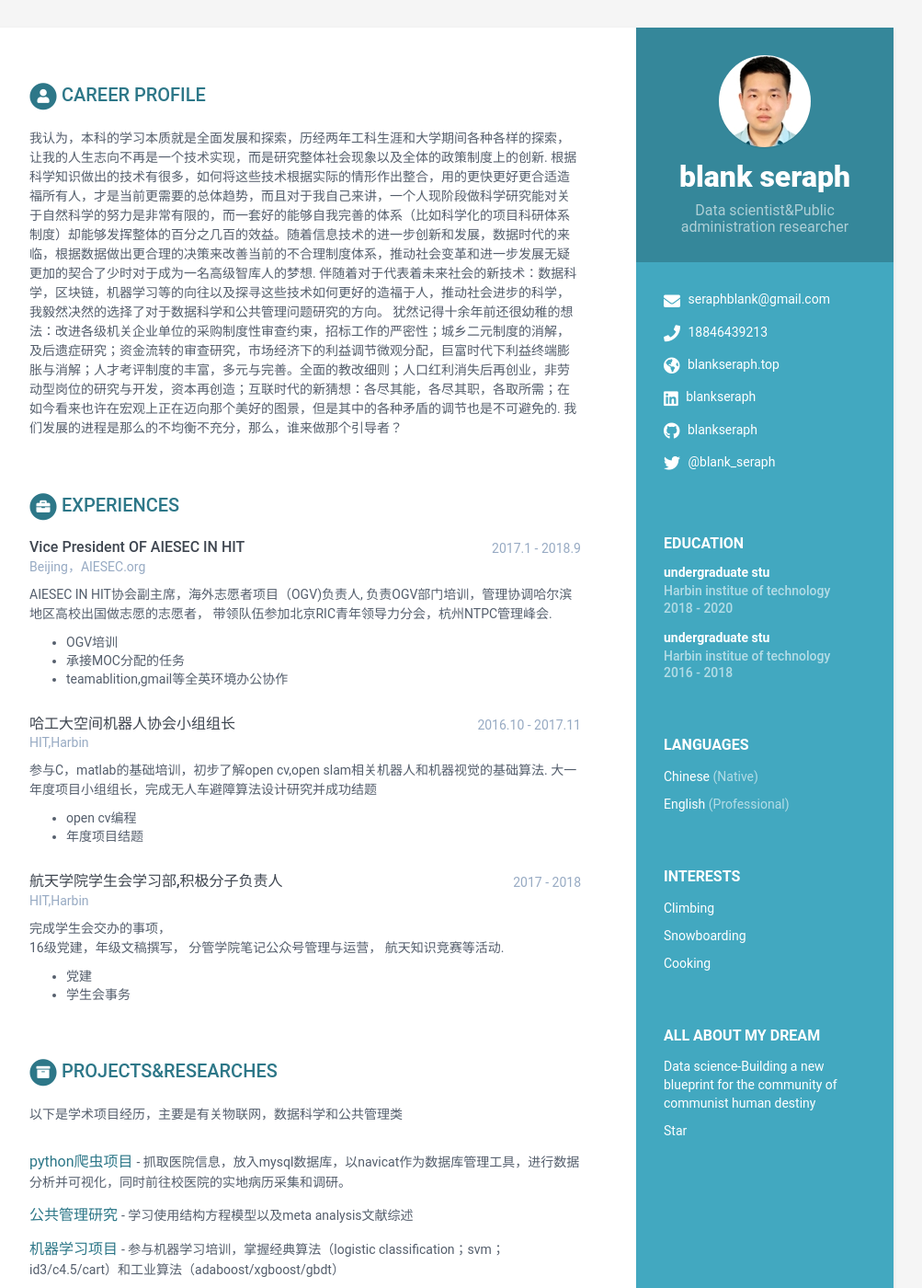
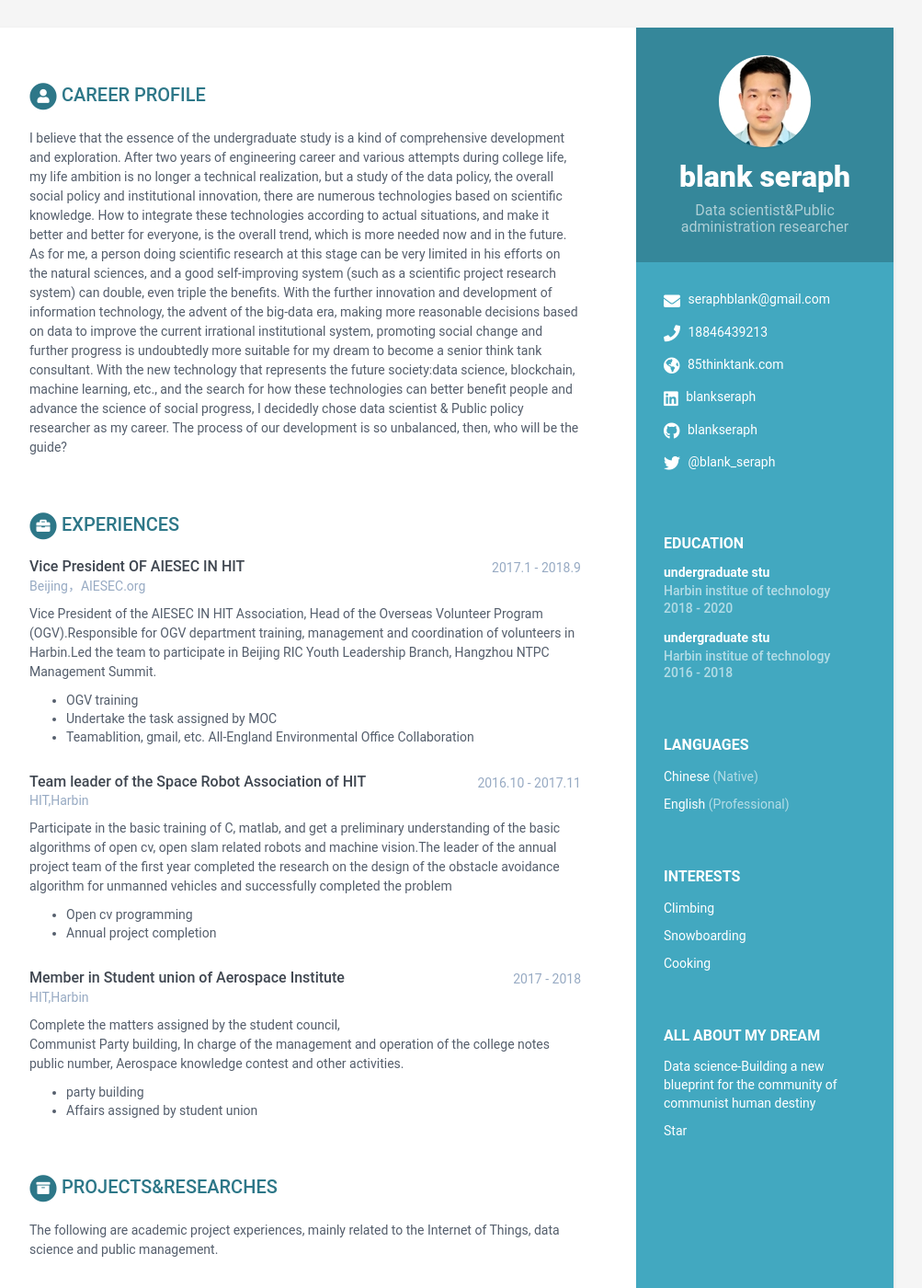
Before and after one commit to BlankSeraph/online-cv, a Jekyll site: the page built from index.html, in a window 1280 px wide and 1400 px high. Shown: the whole window at 92% size, without its empty margins (168-1171 px from the left). Built offline with Jekyll 4.4.1, drawn with Linux system fonts in a browser that asks for light colours; some of the changed text lies outside the part shown.

Commit message:
Update data.yml

```diff
--- a/_data/data.yml
+++ b/_data/data.yml
@@ -14,7 +14,7 @@ sidebar:
     # Sidebar links
     email: seraphblank@gmail.com
     phone: 18846439213
-    website: blankseraph.top #do not add http://
+    website: 85thinktank.com #do not add http://
     linkedin: blankseraph
     github: blankseraph
     gitlab:
@@ -45,12 +45,14 @@ sidebar:
 career-profile:
     title: Career Profile
     summary: |
-        我认为，本科的学习本质就是全面发展和探索，历经两年工科生涯和大学期间各种各样的探索，让我的人生志向不再是一个技术实现，而是研究整体社会现象以及全体的政策制度上的创新.
-        根据科学知识做出的技术有很多，如何将这些技术根据实际的情形作出整合，用的更快更好更合适造福所有人，才是当前更需要的总体趋势，而且对于我自己来讲，一个人现阶段做科学研究能对关于自然科学的努力是非常有限的，而一套好的能够自我完善的体系（比如科学化的项目科研体系制度）却能够发挥整体的百分之几百的效益。随着信息技术的进一步创新和发展，数据时代的来临，根据数据做出更合理的决策来改善当前的不合理制度体系，推动社会变革和进一步发展无疑更加的契合了少时对于成为一名高级智库人的梦想.
-        伴随着对于代表着未来社会的新技术：数据科学，区块链，机器学习等的向往以及探寻这些技术如何更好的造福于人，推动社会进步的科学，我毅然决然的选择了对于数据科学和公共管理问题研究的方向。
-        犹然记得十余年前还很幼稚的想法：改进各级机关企业单位的采购制度性审查约束，招标工作的严密性；城乡二元制度的消解，及后遗症研究；资金流转的审查研究，市场经济下的利益调节微观分配，巨富时代下利益终端膨胀与消解；人才考评制度的丰富，多元与完善。全面的教改细则；人口红利消失后再创业，非劳动型岗位的研究与开发，资本再创造；互联时代的新猜想：各尽其能，各尽其职，各取所需；在如今看来也许在宏观上正在迈向那个美好的图景，但是其中的各种矛盾的调节也是不可避免的.
-        我们发展的进程是那么的不均衡不充分，那么，谁来做那个引导者？
-
+        I believe that the essence of the undergraduate study is a kind of comprehensive development and exploration.
+        After two years of engineering career and various attempts during college life, my life ambition is no longer a technical realization,
+        but a study of the data policy, the overall social policy and institutional innovation, there are numerous technologies based on scientific knowledge.
+        How to integrate these technologies according to actual situations, and make it better and better for everyone, is the overall trend, which is more needed now and in the future.
+        As for me, a person doing scientific research at this stage can be very limited in his efforts on the natural sciences, and a good self-improving system (such as a scientific project research system) can double, even triple the benefits.
+        With the further innovation and development of information technology, the advent of the big-data era, making more reasonable decisions based on data to improve the current irrational institutional system, promoting social change and further progress is undoubtedly more suitable for my dream to become a senior think tank consultant.
+        With the new technology that represents the future society:data science, blockchain, machine learning, etc., and the search for how these technologies can better benefit people and advance the science of social progress, I decidedly chose data scientist & Public policy researcher as my career.
+        The process of our development is so unbalanced, then, who will be the guide?
 
 education:
     - degree: undergraduate stu
@@ -76,64 +78,60 @@ experiences:
       time: 2017.1 - 2018.9
       company: Beijing，AIESEC.org
       details: |
-        AIESEC IN HIT协会副主席，海外志愿者项目（OGV)负责人,
-        负责OGV部门培训，管理协调哈尔滨地区高校出国做志愿的志愿者，
-        带领队伍参加北京RIC青年领导力分会，杭州NTPC管理峰会.
+        Vice President of the AIESEC IN HIT Association, Head of the Overseas Volunteer Program (OGV).Responsible for OGV department training, management and coordination of volunteers in Harbin.Led the team to participate in Beijing RIC Youth Leadership Branch, Hangzhou NTPC Management Summit.
+          - OGV training
+          - Undertake the task assigned by MOC
+          - Teamablition, gmail, etc. All-England Environmental Office Collaboration
 
-          - OGV培训
-          - 承接MOC分配的任务
-          - teamablition,gmail等全英环境办公协作
-
-    - role: 哈工大空间机器人协会小组组长
+    - role: Team leader of the Space Robot Association of HIT
       time: 2016.10 - 2017.11
       company: HIT,Harbin
       details: |
-        参与C，matlab的基础培训，初步了解open cv,open slam相关机器人和机器视觉的基础算法.
-        大一年度项目小组组长，完成无人车避障算法设计研究并成功结题
+        Participate in the basic training of C, matlab, and get a preliminary understanding of the basic algorithms of open cv, open slam related robots and machine vision.The leader of the annual project team of the first year completed the research on the design of the obstacle avoidance algorithm for unmanned vehicles and successfully completed the problem
 
-          - open cv编程
-          - 年度项目结题
+          - Open cv programming
+          - Annual project completion
 
-    - role: 航天学院学生会学习部,积极分子负责人
+    - role: Member in Student union of Aerospace Institute
       time: 2017 - 2018
       company: HIT,Harbin
       details: |
-        完成学生会交办的事项，
-        16级党建，年级文稿撰写，
-        分管学院笔记公众号管理与运营，
-        航天知识竞赛等活动.
+        Complete the matters assigned by the student council,
+        Communist Party building,
+        In charge of the management and operation of the college notes public number,
+        Aerospace knowledge contest and other activities.
 
-          - 党建
-          - 学生会事务
+          - party building
+          - Affairs assigned by student union
 
 projects:
     title: Projects&Researches
     intro: >
-      以下是学术项目经历，主要是有关物联网，数据科学和公共管理类
+      The following are academic project experiences, mainly related to the Internet of Things, data science and public management.
 
     assignments:
-      - title: python爬虫项目
-        tagline: "抓取医院信息，放入mysql数据库，以navicat作为数据库管理工具，进行数据分析并可视化，同时前往校医院的实地病历采集和调研。"
+      - title: Python webcrawler
+        tagline: "Grab the hospital information, put in the mysql database, use navicat as a database management tool, analyze and visualize the data, and go to the school hospital for field medical record collection and research."
 
-      - title: 公共管理研究
-        tagline: "运用统计和计量的知识（主成分和因子分析等）方法探究政府环境信息披露指数与地区绿色债券发行的关系，并撰写发表论文"
-        tagline: "学习使用结构方程模型以及meta analysis文献综述"
+      - title: Reasearch in public management
+        tagline: "Using statistical and quantitative knowledge (principal component and factor analysis, etc.) to explore the relationship between government environmental information disclosure index and regional green bond issuance, and write a paper"
+        tagline: "Learning to use structural equation modeling and a literature review of meta analysis"
 
-      - title: 机器学习项目
-        tagline: "参与机器学习培训，掌握经典算法（logistic classification；svm；id3/c4.5/cart）和工业算法（adaboost/xgboost/gbdt）"
+      - title: Machine learning experience
+        tagline: "Participate in machine learning training, mastering classical algorithms (svm; id3/c4.5/cart) and industrial algorithms (adaboost/xgboost/gbdt)"
 
-      - title: 低功耗嵌入式
-        tagline: "完成msp430f5529为核心的低功耗温控系统构建，熟悉单片机的基本控制，eagle根据元器件的指标设计简单电路板的和利用IAR system对元器件的的简单性能调试"
+      - title: Low-power embedded system research
+        tagline: "Complete msp430f5529 as the core low-power temperature control system, familiar with the basic control of the single-chip microcomputer, eagle design simple circuit board according to the index of components and use the IAR system to debug the simple performance of components"
 
 
 
 publications:
     title: Publications
     intro: |
-      以下是一些代表性的论文和报告
+        The followings are some representative papers and researches
 
     papers:
-      - title: 数据主义者宣言
+      - title: Data-ist Manifesto
         authors: Yongqi li
 #        conference: Addison-Wesley, 1968
 
@@ -146,7 +144,7 @@ publications:
 #        conference: "Comm. ACM 4 (1961), 51–55"
 
 skills:
-    title: Skills &amp; Proficiency
+    title: Skills & Proficiency
 
     toolset:
       - name: Python & R
@@ -155,12 +153,14 @@ skills:
       - name: tableau & SPSS & Eviews
         level: 90%
 
-      - name: SQL & Data Visualization
+      - name: SQL & Data visualization
+        level: 85%
+
+      - name: HTML5 & CSS & Ruby on Rails
         level: 70%
 
-      - name: HTML5 & CSS & Ruby on Rails
+      - name: Matlab & Lingo
         level: 60%
-
 
 footer: >
     More info please contact  <i class="fas fa-heart"></i> at <a href="http://blankseraph.top" target="_blank" rel="nofollow">Blankseraph</a>
```
